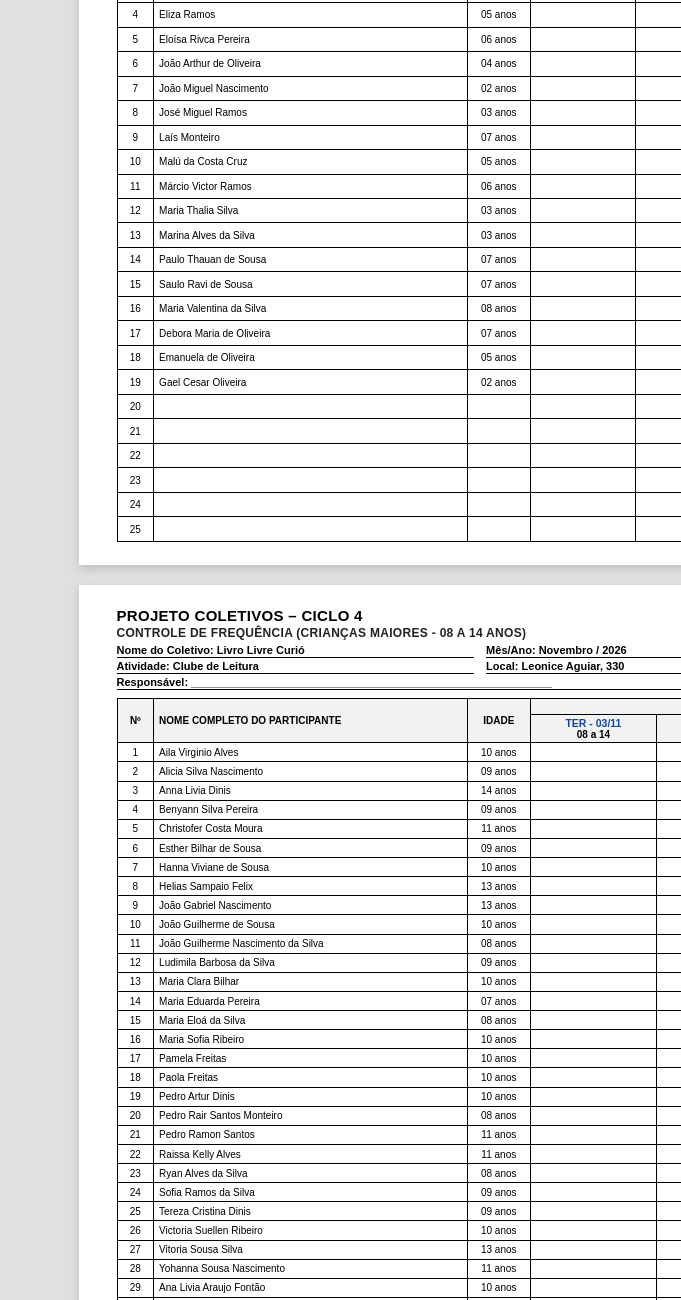
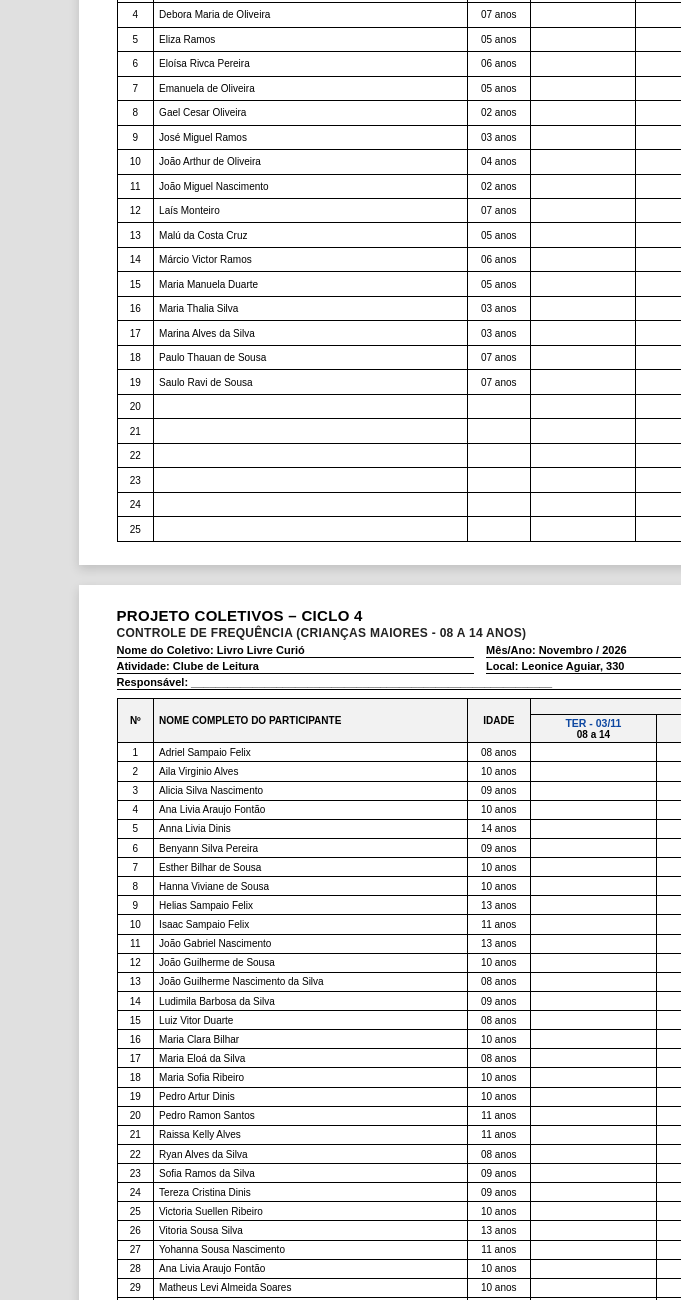
Before and after one commit to WilliamSoares21/frequencia, a plain HTML site: page index.html in a window 1280 px wide. Shown: the part 280-1580 px from the top of the page, 0-681 px from the left. Drawn offline with Linux system fonts and the light colour scheme.

Commit message:
fix: ajusta frequencia

```diff
--- a/index.html
+++ b/index.html
@@ -309,22 +309,22 @@
         <tr><td>1</td><td class="col-nome">Agatha Luiza Fernandes</td><td>06 anos</td><td></td><td></td><td></td><td></td><td></td></tr>
         <tr><td>2</td><td class="col-nome">Alvaro Vinicius de Oliveira</td><td>06 anos</td><td></td><td></td><td></td><td></td><td></td></tr>
         <tr><td>3</td><td class="col-nome">Ana Luisa Sousa Ferreira</td><td>04 anos</td><td></td><td></td><td></td><td></td><td></td></tr>
-        <tr><td>4</td><td class="col-nome">Eliza Ramos</td><td>05 anos</td><td></td><td></td><td></td><td></td><td></td></tr>
-        <tr><td>5</td><td class="col-nome">Eloísa Rivca Pereira</td><td>06 anos</td><td></td><td></td><td></td><td></td><td></td></tr>
-        <tr><td>6</td><td class="col-nome">João Arthur de Oliveira</td><td>04 anos</td><td></td><td></td><td></td><td></td><td></td></tr>
-        <tr><td>7</td><td class="col-nome">João Miguel Nascimento</td><td>02 anos</td><td></td><td></td><td></td><td></td><td></td></tr>
-        <tr><td>8</td><td class="col-nome">José Miguel Ramos</td><td>03 anos</td><td></td><td></td><td></td><td></td><td></td></tr>
-        <tr><td>9</td><td class="col-nome">Laís Monteiro</td><td>07 anos</td><td></td><td></td><td></td><td></td><td></td></tr>
-        <tr><td>10</td><td class="col-nome">Malú da Costa Cruz</td><td>05 anos</td><td></td><td></td><td></td><td></td><td></td></tr>
-        <tr><td>11</td><td class="col-nome">Márcio Victor Ramos</td><td>06 anos</td><td></td><td></td><td></td><td></td><td></td></tr>
-        <tr><td>12</td><td class="col-nome">Maria Thalia Silva</td><td>03 anos</td><td></td><td></td><td></td><td></td><td></td></tr>
-        <tr><td>13</td><td class="col-nome">Marina Alves da Silva</td><td>03 anos</td><td></td><td></td><td></td><td></td><td></td></tr>
-        <tr><td>14</td><td class="col-nome">Paulo Thauan de Sousa</td><td>07 anos</td><td></td><td></td><td></td><td></td><td></td></tr>
-        <tr><td>15</td><td class="col-nome">Saulo Ravi de Sousa</td><td>07 anos</td><td></td><td></td><td></td><td></td><td></td></tr>
-        <tr><td>16</td><td class="col-nome">Maria Valentina da Silva</td><td>08 anos</td><td></td><td></td><td></td><td></td><td></td></tr>
-        <tr><td>17</td><td class="col-nome">Debora Maria de Oliveira</td><td>07 anos</td><td></td><td></td><td></td><td></td><td></td></tr>
-        <tr><td>18</td><td class="col-nome">Emanuela de Oliveira</td><td>05 anos</td><td></td><td></td><td></td><td></td><td></td></tr>
-        <tr><td>19</td><td class="col-nome">Gael Cesar Oliveira</td><td>02 anos</td><td></td><td></td><td></td><td></td><td></td></tr>
+        <tr><td>4</td><td class="col-nome">Debora Maria de Oliveira</td><td>07 anos</td><td></td><td></td><td></td><td></td><td></td></tr>
+        <tr><td>5</td><td class="col-nome">Eliza Ramos</td><td>05 anos</td><td></td><td></td><td></td><td></td><td></td></tr>
+        <tr><td>6</td><td class="col-nome">Eloísa Rivca Pereira</td><td>06 anos</td><td></td><td></td><td></td><td></td><td></td></tr>
+        <tr><td>7</td><td class="col-nome">Emanuela de Oliveira</td><td>05 anos</td><td></td><td></td><td></td><td></td><td></td></tr>
+        <tr><td>8</td><td class="col-nome">Gael Cesar Oliveira</td><td>02 anos</td><td></td><td></td><td></td><td></td><td></td></tr>
+        <tr><td>9</td><td class="col-nome">José Miguel Ramos</td><td>03 anos</td><td></td><td></td><td></td><td></td><td></td></tr>
+        <tr><td>10</td><td class="col-nome">João Arthur de Oliveira</td><td>04 anos</td><td></td><td></td><td></td><td></td><td></td></tr>
+        <tr><td>11</td><td class="col-nome">João Miguel Nascimento</td><td>02 anos</td><td></td><td></td><td></td><td></td><td></td></tr>
+        <tr><td>12</td><td class="col-nome">Laís Monteiro</td><td>07 anos</td><td></td><td></td><td></td><td></td><td></td></tr>
+        <tr><td>13</td><td class="col-nome">Malú da Costa Cruz</td><td>05 anos</td><td></td><td></td><td></td><td></td><td></td></tr>
+        <tr><td>14</td><td class="col-nome">Márcio Victor Ramos</td><td>06 anos</td><td></td><td></td><td></td><td></td><td></td></tr>
+        <tr><td>15</td><td class="col-nome">Maria Manuela Duarte</td><td>05 anos</td><td></td><td></td><td></td><td></td><td></td></tr>
+        <tr><td>16</td><td class="col-nome">Maria Thalia Silva</td><td>03 anos</td><td></td><td></td><td></td><td></td><td></td></tr>
+        <tr><td>17</td><td class="col-nome">Marina Alves da Silva</td><td>03 anos</td><td></td><td></td><td></td><td></td><td></td></tr>
+        <tr><td>18</td><td class="col-nome">Paulo Thauan de Sousa</td><td>07 anos</td><td></td><td></td><td></td><td></td><td></td></tr>
+        <tr><td>19</td><td class="col-nome">Saulo Ravi de Sousa</td><td>07 anos</td><td></td><td></td><td></td><td></td><td></td></tr>
         <tr><td>20</td><td class="col-nome"></td><td></td><td></td><td></td><td></td><td></td><td></td></tr>
         <tr><td>21</td><td class="col-nome"></td><td></td><td></td><td></td><td></td><td></td><td></td></tr>
         <tr><td>22</td><td class="col-nome"></td><td></td><td></td><td></td><td></td><td></td><td></td></tr>
@@ -381,38 +381,38 @@
         </tr>
       </thead>
       <tbody>
-        <tr><td>1</td><td class="col-nome">Aila Virginio Alves</td><td>10 anos</td><td></td><td></td><td></td><td></td><td></td></tr>
-        <tr><td>2</td><td class="col-nome">Alicia Silva Nascimento</td><td>09 anos</td><td></td><td></td><td></td><td></td><td></td></tr>
-        <tr><td>3</td><td class="col-nome">Anna Livia Dinis</td><td>14 anos</td><td></td><td></td><td></td><td></td><td></td></tr>
-        <tr><td>4</td><td class="col-nome">Benyann Silva Pereira</td><td>09 anos</td><td></td><td></td><td></td><td></td><td></td></tr>
-        <tr><td>5</td><td class="col-nome">Christofer Costa Moura</td><td>11 anos</td><td></td><td></td><td></td><td></td><td></td></tr>
-        <tr><td>6</td><td class="col-nome">Esther Bilhar de Sousa</td><td>09 anos</td><td></td><td></td><td></td><td></td><td></td></tr>
-        <tr><td>7</td><td class="col-nome">Hanna Viviane de Sousa</td><td>10 anos</td><td></td><td></td><td></td><td></td><td></td></tr>
-        <tr><td>8</td><td class="col-nome">Helias Sampaio Felix</td><td>13 anos</td><td></td><td></td><td></td><td></td><td></td></tr>
-        <tr><td>9</td><td class="col-nome">João Gabriel Nascimento</td><td>13 anos</td><td></td><td></td><td></td><td></td><td></td></tr>
-        <tr><td>10</td><td class="col-nome">João Guilherme de Sousa</td><td>10 anos</td><td></td><td></td><td></td><td></td><td></td></tr>
-        <tr><td>11</td><td class="col-nome">João Guilherme Nascimento da Silva</td><td>08 anos</td><td></td><td></td><td></td><td></td><td></td></tr>
-        <tr><td>12</td><td class="col-nome">Ludimila Barbosa da Silva</td><td>09 anos</td><td></td><td></td><td></td><td></td><td></td></tr>
-        <tr><td>13</td><td class="col-nome">Maria Clara Bilhar</td><td>10 anos</td><td></td><td></td><td></td><td></td><td></td></tr>
-        <tr><td>14</td><td class="col-nome">Maria Eduarda Pereira</td><td>07 anos</td><td></td><td></td><td></td><td></td><td></td></tr>
-        <tr><td>15</td><td class="col-nome">Maria Eloá da Silva</td><td>08 anos</td><td></td><td></td><td></td><td></td><td></td></tr>
-        <tr><td>16</td><td class="col-nome">Maria Sofia Ribeiro</td><td>10 anos</td><td></td><td></td><td></td><td></td><td></td></tr>
-        <tr><td>17</td><td class="col-nome">Pamela Freitas</td><td>10 anos</td><td></td><td></td><td></td><td></td><td></td></tr>
-        <tr><td>18</td><td class="col-nome">Paola Freitas</td><td>10 anos</td><td></td><td></td><td></td><td></td><td></td></tr>
+        <tr><td>1</td><td class="col-nome">Adriel Sampaio Felix</td><td>08 anos</td><td></td><td></td><td></td><td></td><td></td></tr>
+        <tr><td>2</td><td class="col-nome">Aila Virginio Alves</td><td>10 anos</td><td></td><td></td><td></td><td></td><td></td></tr>
+        <tr><td>3</td><td class="col-nome">Alicia Silva Nascimento</td><td>09 anos</td><td></td><td></td><td></td><td></td><td></td></tr>
+        <tr><td>4</td><td class="col-nome">Ana Livia Araujo Fontão</td><td>10 anos</td><td></td><td></td><td></td><td></td><td></td></tr>
+        <tr><td>5</td><td class="col-nome">Anna Livia Dinis</td><td>14 anos</td><td></td><td></td><td></td><td></td><td></td></tr>
+        <tr><td>6</td><td class="col-nome">Benyann Silva Pereira</td><td>09 anos</td><td></td><td></td><td></td><td></td><td></td></tr>
+        <tr><td>7</td><td class="col-nome">Esther Bilhar de Sousa</td><td>10 anos</td><td></td><td></td><td></td><td></td><td></td></tr>
+        <tr><td>8</td><td class="col-nome">Hanna Viviane de Sousa</td><td>10 anos</td><td></td><td></td><td></td><td></td><td></td></tr>
+        <tr><td>9</td><td class="col-nome">Helias Sampaio Felix</td><td>13 anos</td><td></td><td></td><td></td><td></td><td></td></tr>
+        <tr><td>10</td><td class="col-nome">Isaac Sampaio Felix</td><td>11 anos</td><td></td><td></td><td></td><td></td><td></td></tr>
+        <tr><td>11</td><td class="col-nome">João Gabriel Nascimento</td><td>13 anos</td><td></td><td></td><td></td><td></td><td></td></tr>
+        <tr><td>12</td><td class="col-nome">João Guilherme de Sousa</td><td>10 anos</td><td></td><td></td><td></td><td></td><td></td></tr>
+        <tr><td>13</td><td class="col-nome">João Guilherme Nascimento da Silva</td><td>08 anos</td><td></td><td></td><td></td><td></td><td></td></tr>
+        <tr><td>14</td><td class="col-nome">Ludimila Barbosa da Silva</td><td>09 anos</td><td></td><td></td><td></td><td></td><td></td></tr>
+        <tr><td>15</td><td class="col-nome">Luiz Vitor Duarte</td><td>08 anos</td><td></td><td></td><td></td><td></td><td></td></tr>
+        <tr><td>16</td><td class="col-nome">Maria Clara Bilhar</td><td>10 anos</td><td></td><td></td><td></td><td></td><td></td></tr>
+        <tr><td>17</td><td class="col-nome">Maria Eloá da Silva</td><td>08 anos</td><td></td><td></td><td></td><td></td><td></td></tr>
+        <tr><td>18</td><td class="col-nome">Maria Sofia Ribeiro</td><td>10 anos</td><td></td><td></td><td></td><td></td><td></td></tr>
         <tr><td>19</td><td class="col-nome">Pedro Artur Dinis</td><td>10 anos</td><td></td><td></td><td></td><td></td><td></td></tr>
-        <tr><td>20</td><td class="col-nome">Pedro Rair Santos Monteiro</td><td>08 anos</td><td></td><td></td><td></td><td></td><td></td></tr>
-        <tr><td>21</td><td class="col-nome">Pedro Ramon Santos</td><td>11 anos</td><td></td><td></td><td></td><td></td><td></td></tr>
-        <tr><td>22</td><td class="col-nome">Raissa Kelly Alves</td><td>11 anos</td><td></td><td></td><td></td><td></td><td></td></tr>
-        <tr><td>23</td><td class="col-nome">Ryan Alves da Silva</td><td>08 anos</td><td></td><td></td><td></td><td></td></tr>
-        <tr><td>24</td><td class="col-nome">Sofia Ramos da Silva</td><td>09 anos</td><td></td><td></td><td></td><td></td><td></td></tr>
-        <tr><td>25</td><td class="col-nome">Tereza Cristina Dinis</td><td>09 anos</td><td></td><td></td><td></td><td></td><td></td></tr>
-        <tr><td>26</td><td class="col-nome">Victoria Suellen Ribeiro</td><td>10 anos</td><td></td><td></td><td></td><td></td><td></td></tr>
-        <tr><td>27</td><td class="col-nome">Vitoria Sousa Silva</td><td>13 anos</td><td></td><td></td><td></td><td></td><td></td></tr>
-        <tr><td>28</td><td class="col-nome">Yohanna Sousa Nascimento</td><td>11 anos</td><td></td><td></td><td></td><td></td></tr>
-        <tr><td>29</td><td class="col-nome">Ana Livia Araujo Fontão</td><td>10 anos</td><td></td><td></td><td></td><td></td><td></td></tr>
-        <tr><td>30</td><td class="col-nome">Matheus Levi Almeida Soares</td><td>10 anos</td><td></td><td></td><td></td><td></td><td></td></tr>
+        <tr><td>20</td><td class="col-nome">Pedro Ramon Santos</td><td>11 anos</td><td></td><td></td><td></td><td></td><td></td></tr>
+        <tr><td>21</td><td class="col-nome">Raissa Kelly Alves</td><td>11 anos</td><td></td><td></td><td></td><td></td><td></td></tr>
+        <tr><td>22</td><td class="col-nome">Ryan Alves da Silva</td><td>08 anos</td><td></td><td></td><td></td><td></td><td></td></tr>
+        <tr><td>23</td><td class="col-nome">Sofia Ramos da Silva</td><td>09 anos</td><td></td><td></td><td></td><td></td><td></td></tr>
+        <tr><td>24</td><td class="col-nome">Tereza Cristina Dinis</td><td>09 anos</td><td></td><td></td><td></td><td></td><td></td></tr>
+        <tr><td>25</td><td class="col-nome">Victoria Suellen Ribeiro</td><td>10 anos</td><td></td><td></td><td></td><td></td><td></td></tr>
+        <tr><td>26</td><td class="col-nome">Vitoria Sousa Silva</td><td>13 anos</td><td></td><td></td><td></td><td></td><td></td></tr>
+        <tr><td>27</td><td class="col-nome">Yohanna Sousa Nascimento</td><td>11 anos</td><td></td><td></td><td></td><td></td><td></td></tr>
+        <tr><td>28</td><td class="col-nome">Ana Livia Araujo Fontão</td><td>10 anos</td><td></td><td></td><td></td><td></td><td></td></tr>
+        <tr><td>29</td><td class="col-nome">Matheus Levi Almeida Soares</td><td>10 anos</td><td></td><td></td><td></td><td></td><td></td></tr>
+        <tr><td>30</td><td class="col-nome">Noemi dos Santos</td><td>12 anos</td><td></td><td></td><td></td><td></td><td></td></tr>
         <tr><td>31</td><td class="col-nome"></td><td></td><td></td><td></td><td></td><td></td><td></td></tr>
-        <tr><td>32</td><td class="col-nome"></td><td></td><td></td><td></td><td></td><td></td></tr>
+        <tr><td>32</td><td class="col-nome"></td><td></td><td></td><td></td><td></td><td></td><td></td></tr>
       </tbody>
     </table>
   </div>
```
